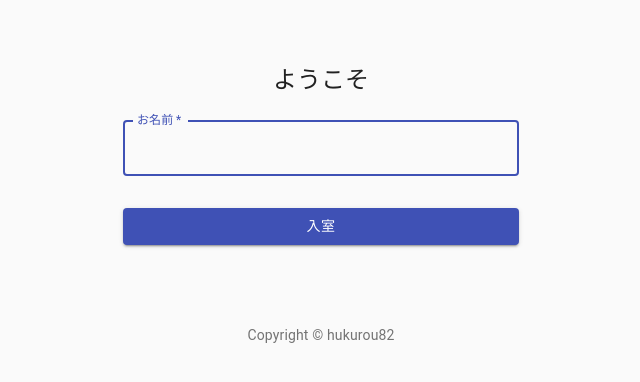
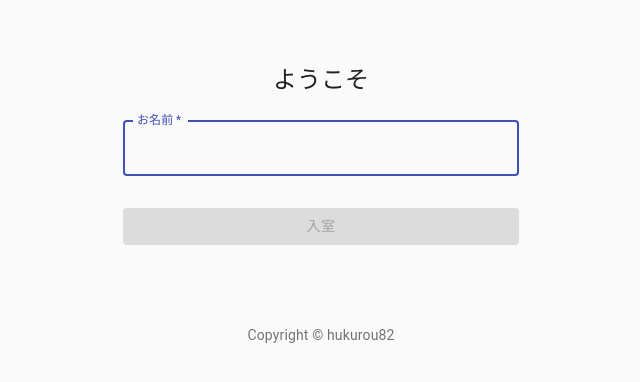
Before and after one commit to hukurou82/Chat-App, a React (Create React App) app: page / in a window 1280 px wide. Shown: the top 382 px of the page, without its empty margins (319-959 px from the left). Built offline with nearby package versions, Linux system fonts and the light colour scheme.

Commit message:
useEffectでテキストボックス内に値が無ければボタンをクリックさせないようにしている

```diff
--- a/src/components/SignIn.jsx
+++ b/src/components/SignIn.jsx
@@ -1,4 +1,4 @@
-import React from "react";
+import React, { useState, useEffect } from "react";
 import Button from "@material-ui/core/Button";
 import CssBaseline from "@material-ui/core/CssBaseline";
 import TextField from "@material-ui/core/TextField";
@@ -8,7 +8,7 @@
 import { makeStyles } from "@material-ui/core/styles";
 import Container from "@material-ui/core/Container";
 
-function Copyright() {
+const Copyright = () => {
   return (
     <Typography variant="body2" color="textSecondary" align="center">
       {"Copyright © "}
@@ -22,7 +22,7 @@
       </Link>
     </Typography>
   );
-}
+};
 
 const useStyles = makeStyles((theme) => ({
   paper: {
@@ -46,6 +46,15 @@
 const SignIn = ({ setName }) => {
   const classes = useStyles();
 
+  const [disabled, setDisabled] = useState(true);
+  const [string, setString] = useState("");
+  console.log({ disabled, string });
+
+  useEffect(() => {
+    const disabled = string === "";
+    setDisabled(disabled);
+  }, [string]);
+
   return (
     <Container component="main" maxWidth="xs">
       <CssBaseline />
@@ -63,6 +72,9 @@
             label="お名前"
             name="name"
             autoFocus
+            onChange={(e) => {
+              setString(e.target.value);
+            }}
           />
           <Button
             type="submit"
@@ -70,6 +82,7 @@
             variant="contained"
             color="primary"
             className={classes.submit}
+            disabled={disabled}
           >
             入室
           </Button>
```
